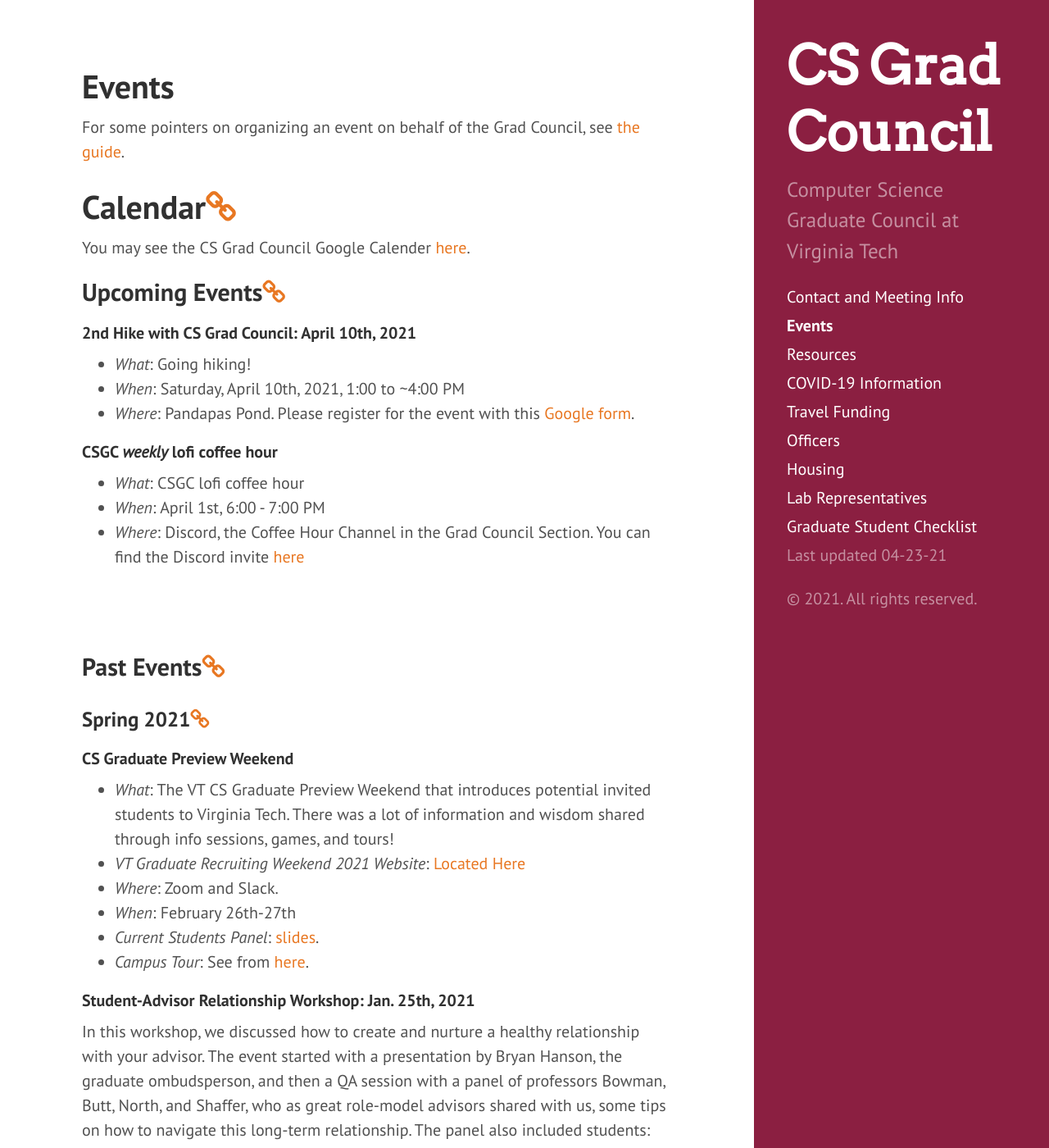
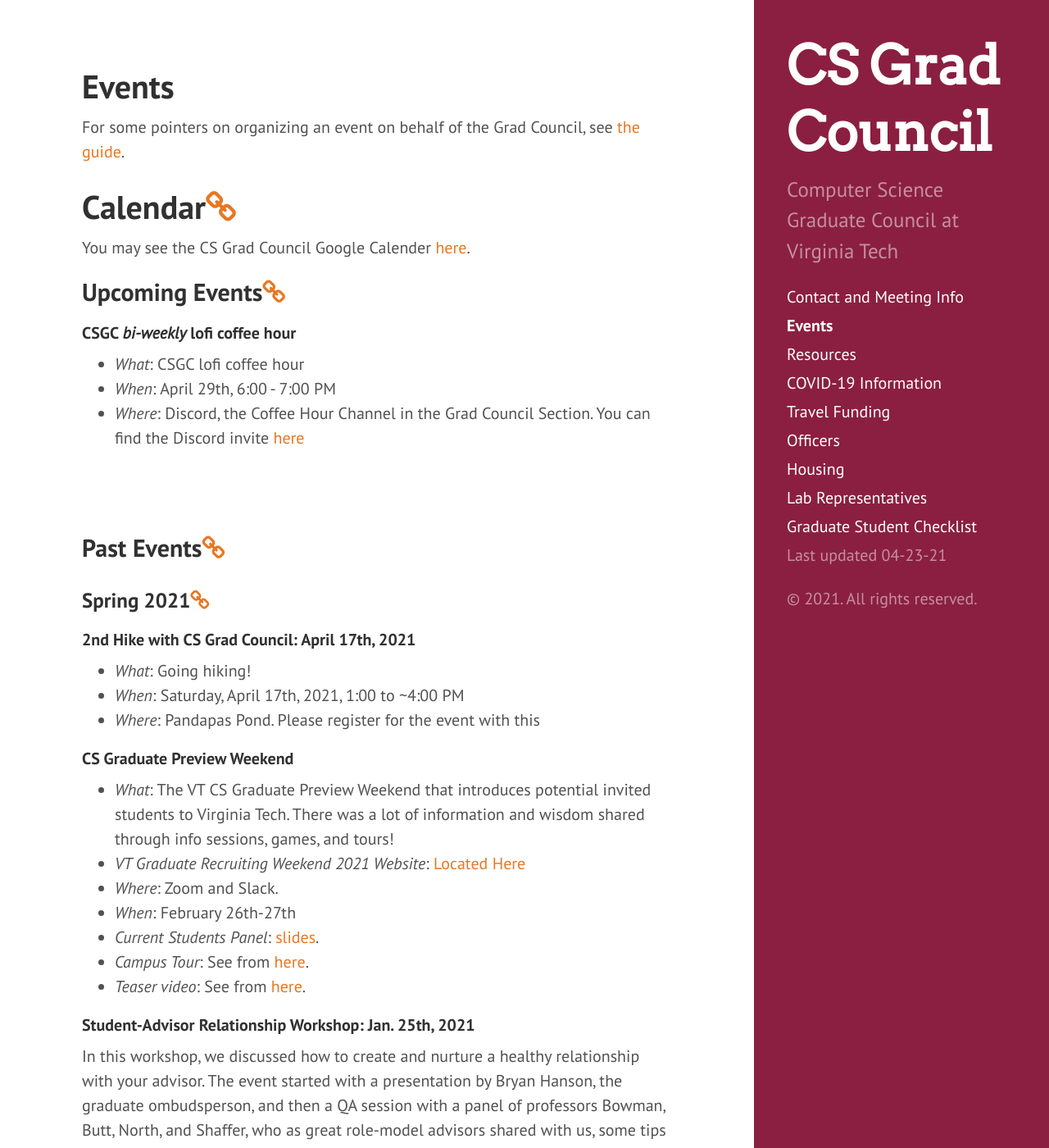
Before and after one commit to CSGraduateCouncil-VirginiaTech/csgc-website, a Jekyll site: the page built from events.md, in a window 1280 px wide and 1400 px high. Shown: the whole window at 82% size. Built offline with Jekyll 4.4.1, drawn with Linux system fonts in a browser that asks for light colours; some of the changed lines change nothing that is shown.

Commit message:
Update events.md
Updated the events and migrated the hike that happened to the old events

```diff
--- a/events.md
+++ b/events.md
@@ -12,17 +12,10 @@ You may see the CS Grad Council Google Calender [here](https://calendar.google.c
 
 ## <a name="UpcomingEvents"></a>Upcoming Events<a href="#UpcomingEvents"><i class="fa fa-link" aria-hidden="true"></i></a>
 
-#### 2nd Hike with CS Grad Council: April 10th, 2021
-
-- *What*: Going hiking!
-- *When*: Saturday, April 10th, 2021, 1:00 to ~4:00 PM
-- *Where*: Pandapas Pond. Please register for the event with this
-  [Google form](https://forms.gle/mqZjtH9kLPx9nRhs9).
-
-#### CSGC ***weekly*** lofi coffee hour
+#### CSGC ***bi-weekly*** lofi coffee hour
 
 - *What*: CSGC lofi coffee hour
-- *When*: April 1st, 6:00 - 7:00 PM
+- *When*: April 29th, 6:00 - 7:00 PM
 - *Where*: Discord, the Coffee Hour Channel in the Grad Council Section. You can find the Discord invite [here](https://docs.google.com/document/d/1h9vprpDdoIkWz8ta12GbKWO-siAQJN26gDEmV2_4goU/edit?disco=AAAAH2gM-3Y)
 
 <br/><br/>
@@ -30,6 +23,12 @@ You may see the CS Grad Council Google Calender [here](https://calendar.google.c
 ## <a name="PastEvents"></a>Past Events<a href="#PastEvents"><i class="fa fa-link" aria-hidden="true"></i></a>
 
 ### <a name="Spring2021"></a>Spring 2021<a href="#Spring2021"><i class="fa fa-link" aria-hidden="true"></i></a>
+
+#### 2nd Hike with CS Grad Council: April 17th, 2021
+
+- *What*: Going hiking!
+- *When*: Saturday, April 17th, 2021, 1:00 to ~4:00 PM
+- *Where*: Pandapas Pond. Please register for the event with this
 
 #### CS Graduate Preview Weekend
 
@@ -39,6 +38,7 @@ You may see the CS Grad Council Google Calender [here](https://calendar.google.c
 - *When*: February 26th-27th
 - *Current Students Panel*: [slides](https://drive.google.com/file/d/1LjVoBpKBD6bWw_dY6nor75MpFZMh9J_2/view?usp=sharing).
 - *Campus Tour*: See from [here](https://drive.google.com/file/d/1JFgqmhhDHsDvs0wFIDfaHxYLVC3EEkPD/view?usp=sharing).
+- *Teaser video*: See from [here](https://youtu.be/6gf78rdjkdo).
 
 #### Student-Advisor Relationship Workshop: Jan. 25th, 2021
 In this workshop, we discussed how to create and nurture a healthy relationship with your advisor. The event started with a presentation by Bryan Hanson, the graduate ombudsperson, and then a QA session with a panel of professors Bowman, Butt, North, and Shaffer, who as great role-model advisors shared with us, some tips on how to navigate this long-term relationship. The panel also included students: Cory Ilo, Kylie Davidson, and Lindah Kotut who have developed healthy relationships with their advisors and shared their experience with us.
```
